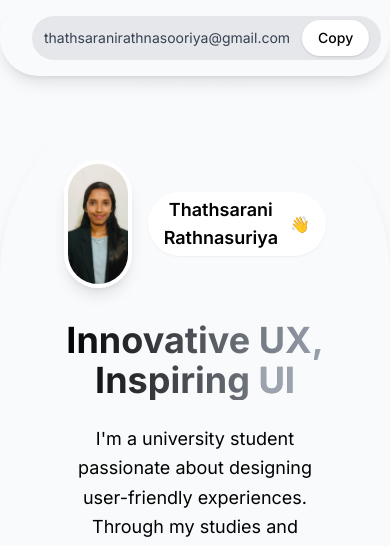
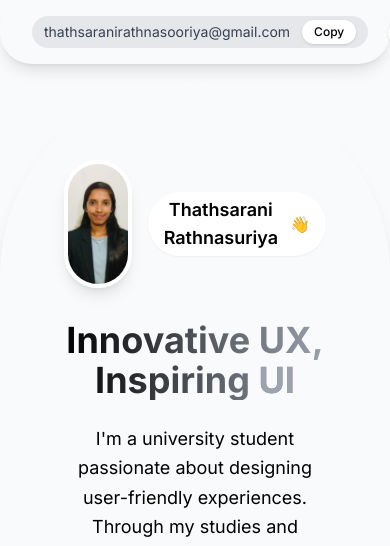
Before and after one commit to thathsaranivenurathnasuriya/my-portfolio-site, a plain HTML site: page index.html in a window 390 px wide. Shown: the top 546 px of the page. Drawn offline with nearby package versions, Linux system fonts and the light colour scheme.

Commit message:
Update index.html

```diff
--- a/index.html
+++ b/index.html
@@ -84,18 +84,23 @@
 <body class="bg-gray-50 pt-20">
 <!-- Navbar Container -->
 <div class="bg-gray-50 rounded-full shadow-lg px-8 py-4 flex items-center justify-between fixed top-0 left-0 w-full z-50">
+<!-- Left Section (Email and CV Button) -->
+<div class="flex items-center space-x-3">
   <!-- Email Section -->
   <div class="bg-gray-200 rounded-full px-3 py-1 flex items-center space-x-3">
-      <span class="text-sm text-gray-700">thathsaranirathnasooriya@gmail.com</span>
-      <button onclick="copyEmail()" class="bg-white text-sm font-medium py-2 px-4 rounded-full shadow hover:bg-gray-100">Copy</button>
+    <span class="text-sm md:text-base text-gray-700">thathsaranirathnasooriya@gmail.com</span>
+    <button onclick="copyEmail()" class="bg-white text-xs md:text-sm font-medium py-1 px-3 md:py-2 md:px-4 rounded-full shadow hover:bg-gray-100">
+      Copy
+    </button>
   </div>
 
   <!-- CV Button -->
   <a href="R.T.V. Rathnasuriya.pdf" target="_blank">
-    <button class="bg-white text-sm font-medium py-2 px-4 rounded-full shadow hover:bg-gray-100 ml-4">
+    <button class="bg-white text-xs md:text-sm font-medium py-1 px-3 md:py-2 md:px-4 rounded-full shadow hover:bg-gray-100 ml-2 md:ml-4">
       CV
     </button>
   </a>
+</div>
 
 <!-- Social Links Section -->
 <div class="flex flex-col-reverse md:flex-row items-center text-gray-700 text-sm ml-auto space-y-5 md:space-y-0 md:space-x-5 fixed md:static bottom-0 right-0 p-5 md:p-0">
```
